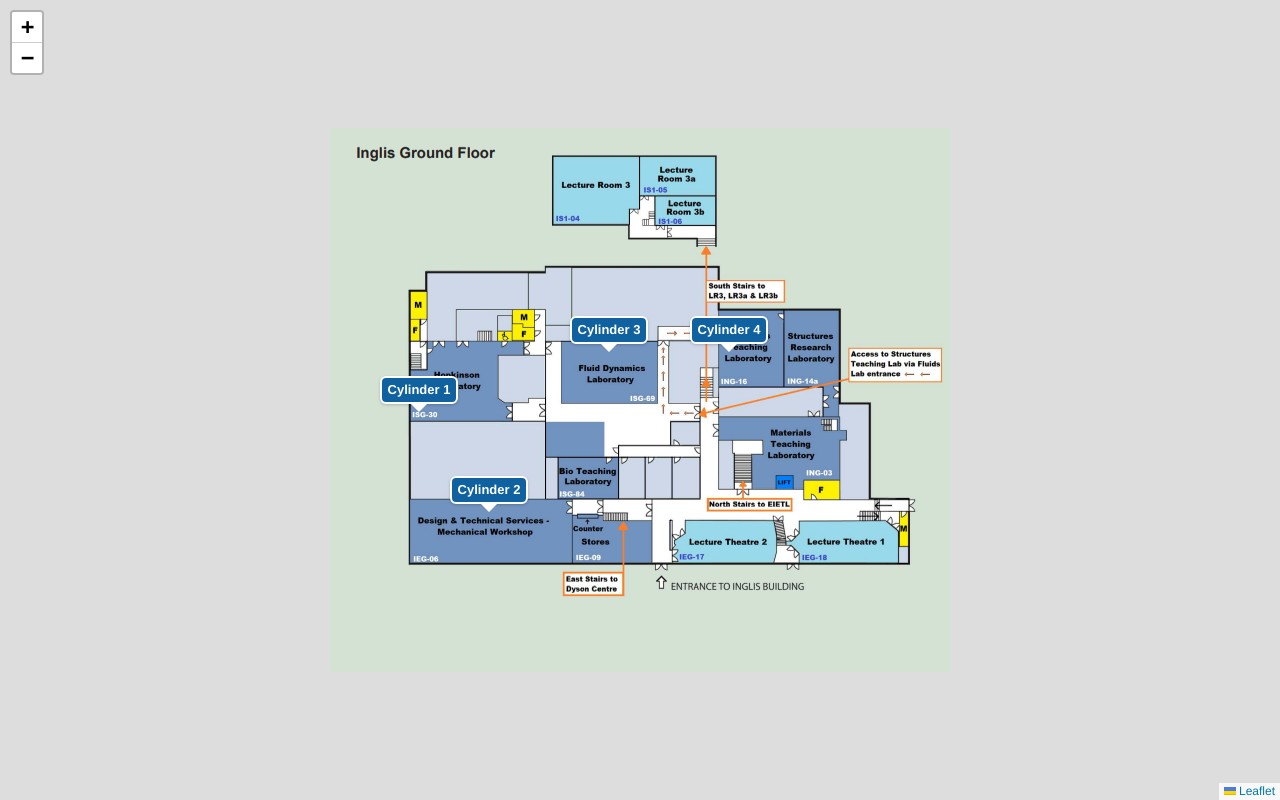
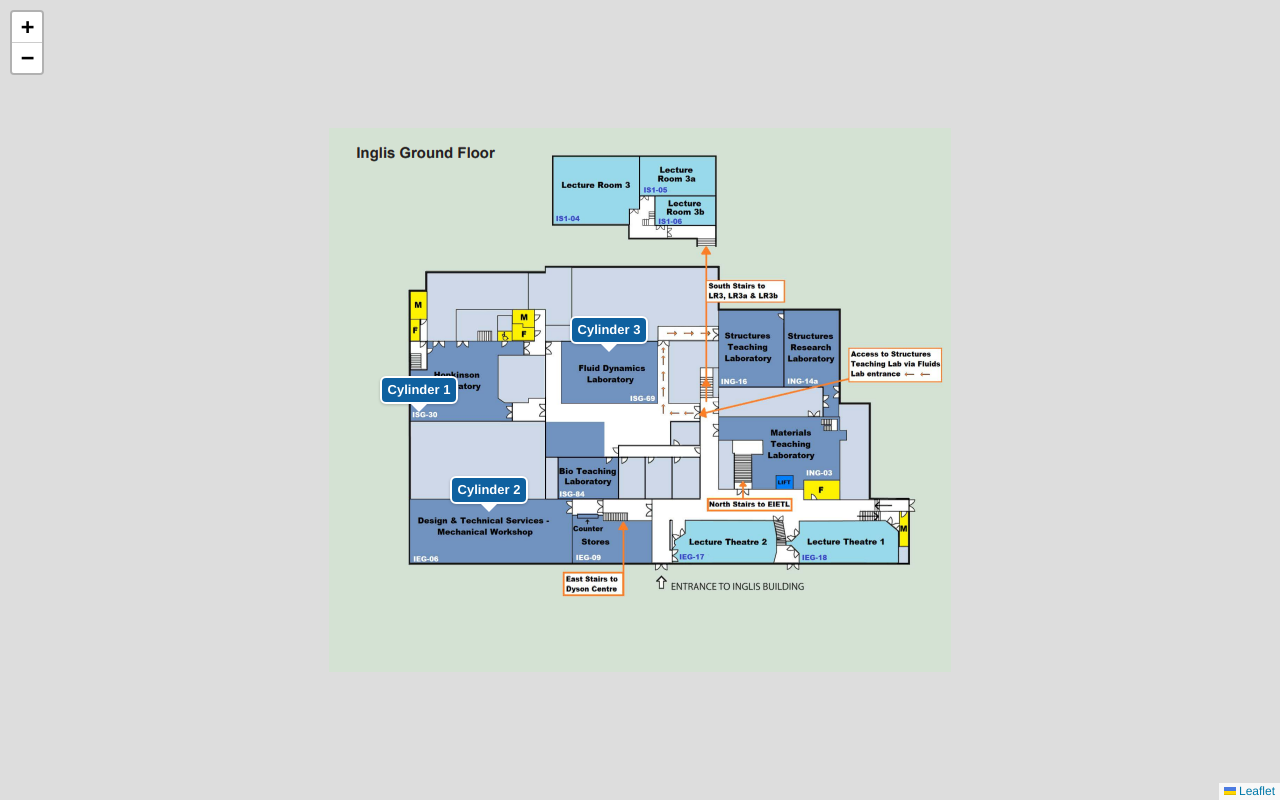
Before and after one commit to WillHay8/cylinder-map, a plain HTML site: page index.html in a window 1280 px wide. Drawn offline with nearby package versions, Linux system fonts and the light colour scheme.

Commit message:
remove test

```diff
--- a/index.html
+++ b/index.html
@@ -10,7 +10,6 @@
     { coords: [260, 90], label: "Cylinder 1", url: "https://docs.google.com/spreadsheets/d/1SQpkDigzWq5NQIL81HTc2j4FTl3_U68VYzU579f_2BI/edit?gid=0,usp=sharing" },
     { coords: [160, 160], label: "Cylinder 2", url: "https://docs.google.com/spreadsheets/d/1SQpkDigzWq5NQIL81HTc2j4FTl3_U68VYzU579f_2BI/edit?gid=1117898194,usp=sharing" },
     { coords: [320, 280], label: "Cylinder 3", url: "https://docs.google.com/spreadsheets/d/1SQpkDigzWq5NQIL81HTc2j4FTl3_U68VYzU579f_2BI/edit?gid=1281274513,usp=sharing" },
-    { coords: [320, 400], label: "Cylinder 4", url: "https://docs.google.com/spreadsheets/d/1SQpkDigzWq5NQIL81HTc2j4FTl3_U68VYzU579f_2BI/edit?gid=1281274513,usp=sharing" },
 
   ];
 
```
